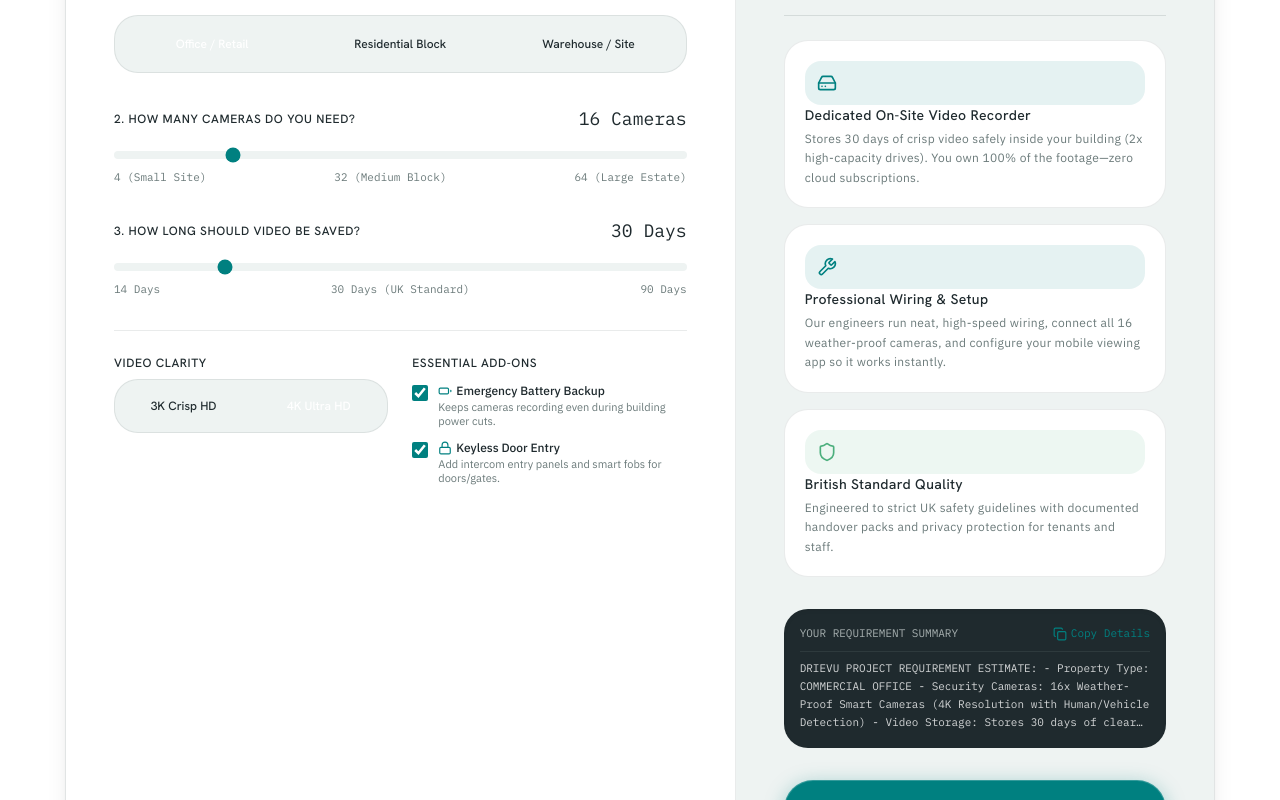
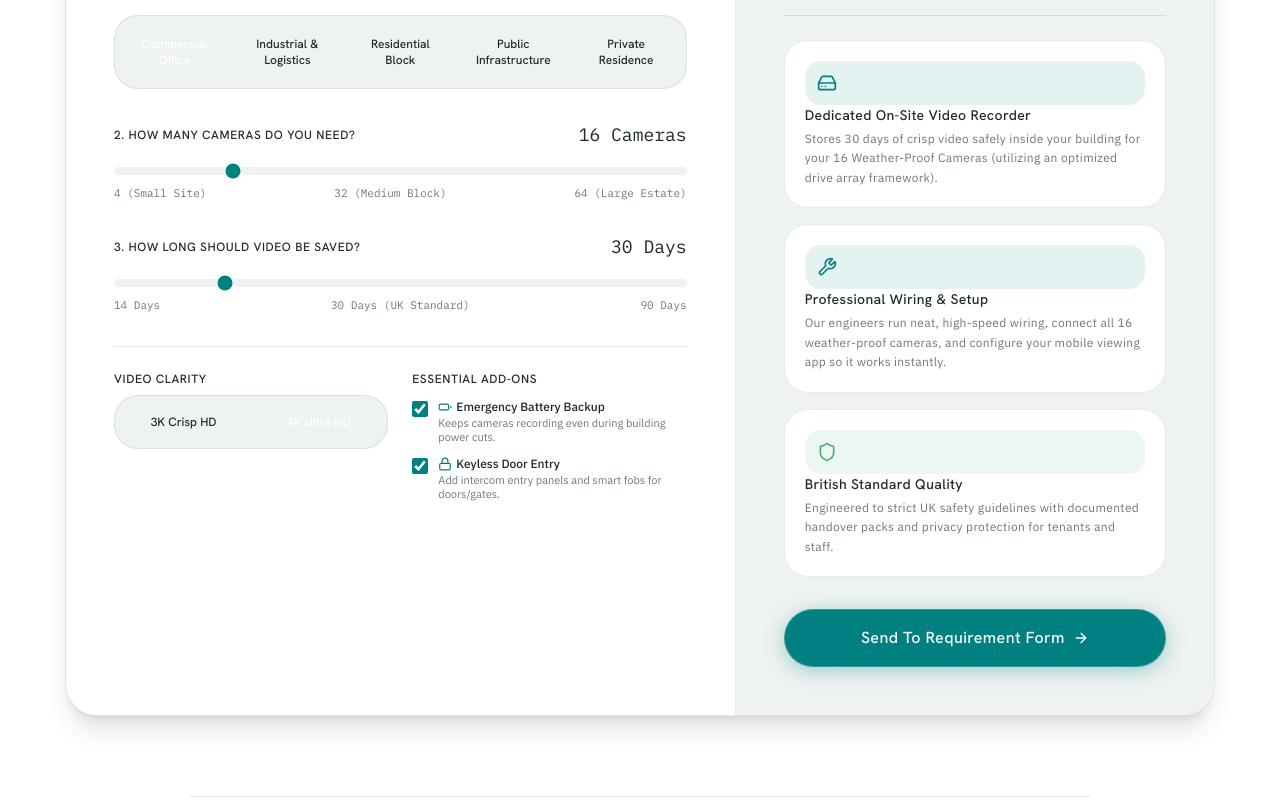
Before and after one commit to ashok-1986/drievu-web, a Next.js app: page /system-builder in a window 1280 px wide. Shown: the part 1620-2420 px from the top of the page. Built offline with nearby package versions, Linux system fonts and the light colour scheme.

Commit message:
feat: synchronize global property taxonomy and build session memory handshake

```diff
--- a/src/components/consultation/ConsultationIntake.tsx
+++ b/src/components/consultation/ConsultationIntake.tsx
@@ -127,16 +127,16 @@ export function ConsultationIntake() {
   // intent), so a refresh mid-form never discards entered details or step position.
   useEffect(() => {
     try {
-      const savedSpec = sessionStorage.getItem("drievu_system_builder_spec");
+      const savedSpec = sessionStorage.getItem("drievu_estimator_summary");
       if (savedSpec) {
         const parsed = JSON.parse(savedSpec);
         setFormState((prev) => ({
           ...prev,
-          sector: parsed.propertyType || prev.sector,
+          sector: parsed.environment || prev.sector,
           cameraCount: parsed.cameraCount || prev.cameraCount,
           selectedSystems: [
             "surveillance",
-            ...(parsed.includeAccess ? ["access"] : []),
+            ...(parsed.addons?.includes("access") ? ["access"] : []),
           ],
         }));
       }
@@ -252,7 +252,7 @@ export function ConsultationIntake() {
       setIsSubmitting(false);
       setCurrentStep(4);
       try {
-        sessionStorage.removeItem("drievu_system_builder_spec");
+        sessionStorage.removeItem("drievu_estimator_summary");
         sessionStorage.removeItem(DRAFT_KEY);
       } catch (e) {}
     } catch (err) {
--- a/src/components/home/InteractiveSystemBuilder.tsx
+++ b/src/components/home/InteractiveSystemBuilder.tsx
@@ -6,7 +6,7 @@ import { motion, AnimatePresence } from "framer-motion";
 import { Shield, HardDrive, Wrench, Check, Copy, ArrowRight, Lock, Battery } from "lucide-react";
 import { TactileLink, GliderTab, GliderPill } from "@/components/motion/MotionPrimitives";
 
-type PropertyType = "commercial_office" | "residential_block" | "industrial_warehouse";
+type PropertyType = "commercial_office" | "residential_block" | "industrial_site" | "public_sector" | "private_estate";
 type Resolution = "3k" | "4k";
 
 export function InteractiveSystemBuilder() {
@@ -38,50 +38,30 @@ export function InteractiveSystemBuilder() {
         ? "32-Channel Dedicated Video Recorder"
         : "64-Channel Commercial Video Recorder";
 
-    const executiveSummary = `DRIEVU PROJECT REQUIREMENT ESTIMATE:
-- Property Type: ${propertyType.replace("_", " ").toUpperCase()}
-- Security Cameras: ${cameraCount}x Weather-Proof Smart Cameras (${resolution.toUpperCase()} Resolution with Human/Vehicle Detection)
-- Video Storage: Stores ${retentionDays} days of clear video on-site (${hddCount}x high-capacity drives, ${totalStorageTb}TB total) without monthly cloud fees
-- Network & Setup: ${switchModel}, neat structured wiring, and professional mobile app configuration
-- Emergency Power: ${includeUps ? "Includes battery backup unit so cameras keep recording during power cuts" : "Standard main power connection"}
-- Door Entry: ${includeAccess ? "Includes keyless intercom entry panels and smart access fobs" : "Not specified"}
-- Design Standard: British Standards (BS EN guidelines) with strict UK GDPR privacy protection`;
-
-    return { requiredTb, totalStorageTb, hddCount, switchModel, nvrModel, executiveSummary };
+    return { requiredTb, totalStorageTb, hddCount, switchModel, nvrModel };
   }, [propertyType, cameraCount, retentionDays, resolution, includeUps, includeAccess]);
 
-  const handleCopy = async () => {
-    try {
-      await navigator.clipboard.writeText(calculations.executiveSummary);
-      setCopied(true);
-      if (copyTimeoutRef.current) {
-        clearTimeout(copyTimeoutRef.current);
-      }
-      copyTimeoutRef.current = setTimeout(() => setCopied(false), 2000);
-    } catch (err) {
-      console.error("Failed to copy text:", err);
-    }
-  };
-
-  const handleAttachAndProceed = () => {
-    sessionStorage.setItem(
-      "drievu_scoping_blueprint",
-      JSON.stringify({
-        propertyType,
-        cameraCount,
-        retentionDays,
-        resolution,
-        totalStorageTb: calculations.totalStorageTb,
-        summary: calculations.executiveSummary,
-      })
-    );
+  const handleSystemBuilderSubmit = () => {
+    const summaryPayload = {
+      environment: propertyType,
+      cameraCount: cameraCount,
+      storageDays: retentionDays,
+      clarity: resolution,
+      addons: [
+        ...(includeUps ? ["ups"] : []),
+        ...(includeAccess ? ["access"] : [])
+      ]
+    };
+    sessionStorage.setItem("drievu_estimator_summary", JSON.stringify(summaryPayload));
     router.push("/consultation");
   };
 
   const propertyTabs = [
-    { id: "commercial_office", label: "Office / Retail" },
+    { id: "commercial_office", label: "Commercial Office" },
+    { id: "industrial_site", label: "Industrial & Logistics" },
     { id: "residential_block", label: "Residential Block" },
-    { id: "industrial_warehouse", label: "Warehouse / Site" },
+    { id: "public_sector", label: "Public Infrastructure" },
+    { id: "private_estate", label: "Private Residence" },
   ];
 
   const resolutionOptions = [
@@ -261,7 +241,7 @@ export function InteractiveSystemBuilder() {
                     Dedicated On-Site Video Recorder
                   </span>
                   <span className="font-body font-normal text-xs text-brand-grey block mt-1 leading-relaxed">
-                    Stores {retentionDays} days of crisp video safely inside your building ({calculations.hddCount}x high-capacity drives). You own 100% of the footage&mdash;zero cloud subscriptions.
+                    Stores {retentionDays} days of crisp video safely inside your building for your {cameraCount} Weather-Proof Cameras (utilizing an optimized drive array framework).
                   </span>
                 </div>
               </TactileLink>
@@ -305,41 +285,6 @@ export function InteractiveSystemBuilder() {
               </TactileLink>
             </div>
 
-            {/* Copyable Specification Brief */}
-            <div className="bg-brand-slate text-brand-paper p-4 rounded-xl font-mono text-[11px] leading-relaxed mb-8 shadow-inner">
-              <div className="flex justify-between items-center mb-2 pb-2 border-b border-brand-grey/20 text-brand-grey-light">
-                <span>YOUR REQUIREMENT SUMMARY</span>
-                <button
-                  onClick={handleCopy}
-                  className="flex items-center gap-1.5 text-brand-teal hover:text-white transition-colors cursor-pointer active:scale-95"
-                >
-                  <AnimatePresence mode="wait">
-                    {copied ? (
-                      <motion.span
-                        key="check"
-                        initial={{ scale: 0.8, opacity: 0 }}
-                        animate={{ scale: 1, opacity: 1 }}
-                        exit={{ scale: 0.8, opacity: 0 }}
-                        className="flex items-center gap-1 text-brand-green"
-                      >
-                        <Check className="w-3.5 h-3.5" /> Copied!
-                      </motion.span>
-                    ) : (
-                      <motion.span
-                        key="copy"
-                        initial={{ scale: 0.8, opacity: 0 }}
-                        animate={{ scale: 1, opacity: 1 }}
-                        exit={{ scale: 0.8, opacity: 0 }}
-                        className="flex items-center gap-1"
-                      >
-                        <Copy className="w-3.5 h-3.5" /> Copy Details
-                      </motion.span>
-                    )}
-                  </AnimatePresence>
-                </button>
-              </div>
-              <p className="line-clamp-4 text-brand-paper/80">{calculations.executiveSummary}</p>
-            </div>
           </div>
 
           {/* PRIMARY CTA: Emil Kowalski Tactile Button Physics */}
@@ -348,7 +293,7 @@ export function InteractiveSystemBuilder() {
             variant="primary"
             size="lg"
             icon={<ArrowRight className="w-4 h-4" />}
-            onClick={handleAttachAndProceed}
+            onClick={handleSystemBuilderSubmit}
             className="w-full flex items-center justify-center gap-2 group"
           >
             <span>Send To Requirement Form</span>
```
